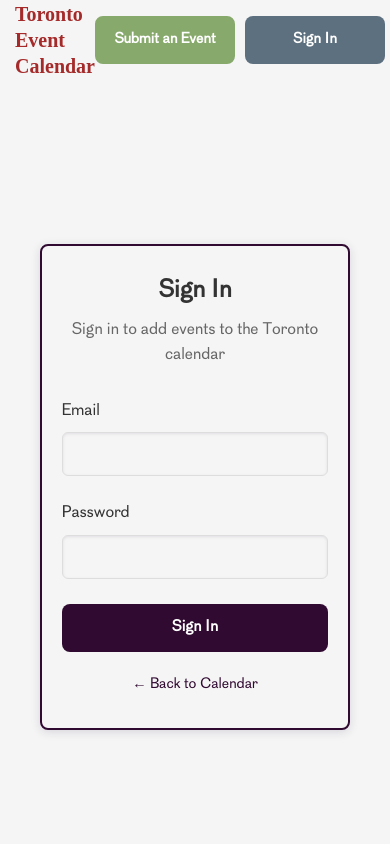
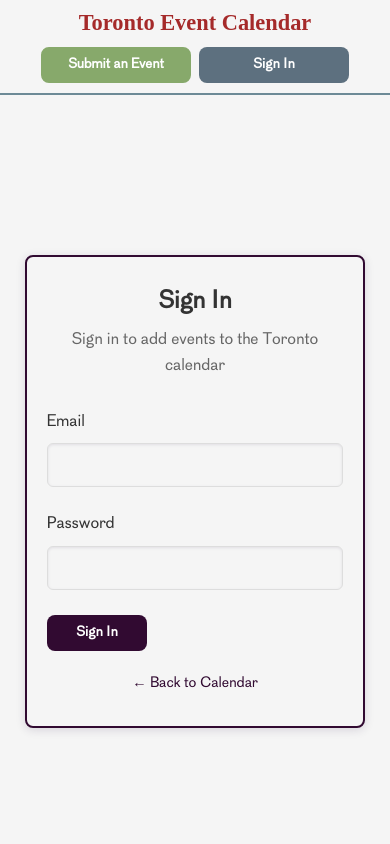
Before and after one commit to saintgull/torontocalendar, a React (Create React App) app in the folder client/: page /login in a window 390 px wide. Shown: the top 844 px of the page. Built offline with nearby package versions, Linux system fonts and the light colour scheme; no server answers; a web font is replaced by a local one.

Commit message:
Improve mobile layout: keep month view with horizontal scroll, stack header buttons below title

```diff
--- a/client/src/App.css
+++ b/client/src/App.css
@@ -222,8 +222,26 @@ a:hover {
 }
 
 @media (max-width: 768px) {
+  .main-content {
+    padding: 10px 5px;
+    margin-top: 0;
+  }
+
+  body {
+    overflow-x: hidden;
+  }
+
   .form-row {
     grid-template-columns: 1fr;
+  }
+
+  .btn {
+    min-width: 100px;
+    max-width: 140px;
+    width: auto;
+    height: 36px;
+    font-size: 0.85rem;
+    padding: 8px 16px;
   }
 }
 
--- a/client/src/components/Calendar.css
+++ b/client/src/components/Calendar.css
@@ -161,51 +161,6 @@
 }
 
 /* Mobile week view styles */
-.mobile-week-view {
-  display: none;
-  background: var(--calendar-bg);
-  border-radius: 12px;
-  overflow: hidden;
-  box-shadow: var(--shadow-medium);
-  border: 2px solid var(--dark-purple);
-}
-
-.week-grid {
-  display: grid;
-  grid-template-columns: repeat(7, 1fr);
-  gap: 1px;
-  background: var(--slate-gray);
-}
-
-.week-day {
-  background: var(--calendar-cell-bg);
-  min-height: 300px;
-  padding: 10px;
-  display: flex;
-  flex-direction: column;
-  border: 1px solid var(--calendar-cell-border);
-}
-
-.week-day-header {
-  font-weight: 700;
-  margin-bottom: 10px;
-  text-align: center;
-  color: var(--dark-purple);
-  font-size: 0.9rem;
-}
-
-.week-day-date {
-  font-size: 1.2rem;
-  font-weight: 600;
-  text-align: center;
-  margin-bottom: 10px;
-  color: var(--dark-purple);
-}
-
-.week-day.today {
-  background: var(--white-smoke);
-  border: 2px solid var(--auburn);
-}
 
 /* Desktop optimization for larger screens */
 @media (min-width: 1400px) {
@@ -248,12 +203,16 @@
 /* Mobile styles */
 @media (max-width: 768px) {
   .calendar-wrapper {
-    padding: 10px;
+    padding: 10px 5px;
+  }
+
+  .calendar {
+    border-radius: 8px;
   }
 
   .calendar-header {
-    padding: 15px;
-    gap: 10px;
+    padding: 12px;
+    gap: 8px;
   }
 
   .calendar-title {
@@ -261,57 +220,63 @@
   }
 
   .calendar-header h2 {
-    font-size: 1.25rem;
+    font-size: 1.1rem;
   }
 
   .nav-button {
-    padding: 10px 14px;
-    font-size: 0.9rem;
-    min-width: 80px;
-    max-width: 80px;
-    width: 80px;
-    height: 38px;
+    padding: 8px 12px;
+    font-size: 0.85rem;
+    min-width: 40px;
+    max-width: 40px;
+    width: 40px;
+    height: 36px;
   }
 
-  /* Show week view on mobile */
-  .mobile-week-view {
-    display: block;
+  /* Show month view with horizontal scroll on mobile */
+  .calendar-grid {
+    display: grid;
+    grid-template-columns: repeat(7, minmax(60px, 1fr));
+    overflow-x: auto;
+    -webkit-overflow-scrolling: touch;
   }
 
-  .week-grid {
-    display: flex;
-    flex-direction: column;
-    gap: 0;
+  .day-header {
+    padding: 8px 4px;
+    font-size: 0.7rem;
+    position: sticky;
+    top: 0;
+    background: var(--calendar-header);
+    z-index: 10;
   }
 
-  .week-day {
-    min-height: auto;
-    padding: 10px;
-    display: grid;
-    grid-template-columns: 60px 60px 1fr;
-    gap: 10px;
-    align-items: start;
+  .calendar-day {
+    min-height: 80px;
+    padding: 4px;
   }
 
-  .week-day-header {
+  .day-number {
     font-size: 0.8rem;
-    margin-bottom: 0;
+    margin-bottom: 4px;
   }
 
-  .week-day-date {
-    font-size: 1rem;
-    margin-bottom: 0;
+  .event-item {
+    padding: 3px 4px;
+    font-size: 0.6rem;
+    border-width: 1px;
   }
 
-  .week-day .day-events {
-    display: flex;
-    flex-direction: column;
-    gap: 4px;
-    max-height: none;
+  .event-title {
+    font-size: 0.6rem;
+    -webkit-line-clamp: 1;
   }
 
-  .week-day.today {
-    background: var(--white-smoke);
+  .event-time {
+    font-size: 0.55rem;
+  }
+
+  /* Hide download link on mobile */
+  .calendar-title a {
+    display: none;
   }
 }
 
--- a/client/src/components/Header.css
+++ b/client/src/components/Header.css
@@ -190,26 +190,61 @@
 }
 
 @media (max-width: 768px) {
+  .header {
+    position: sticky;
+    top: 0;
+    background: var(--white-smoke);
+    z-index: 100;
+    border-bottom: 2px solid var(--slate-gray);
+  }
+
   .header-content {
-    padding: 0 15px;
-    height: 80px;
+    padding: 10px;
+    height: auto;
+    flex-direction: column;
+    gap: 10px;
+  }
+
+  .logo {
+    width: 100%;
+    text-align: center;
   }
 
   .logo h1 {
-    font-size: 20px;
+    font-size: 1.4rem;
+    line-height: 1.2;
+  }
+
+  .header-actions {
+    width: 100%;
+    justify-content: center;
   }
 
   .user-menu {
-    gap: 10px;
+    gap: 8px;
+    width: 100%;
+    justify-content: center;
   }
 
   .user-name {
-    font-size: 0.9rem;
-    margin-right: 10px;
+    display: none;
+  }
+
+  .btn-add-event {
+    height: 36px !important;
+    font-size: 0.85rem;
+    padding: 8px 16px;
+    min-width: 100px;
+  }
+
+  .menu-icon-button {
+    width: 36px;
+    height: 36px;
+    padding: 8px;
   }
 
   .menu-icon {
-    width: 20px;
+    width: 18px;
   }
 
   .menu-line {
@@ -218,15 +253,25 @@
 
   .dropdown-menu {
     right: -10px;
+    min-width: 160px;
   }
 
   .guest-actions {
-    gap: 10px;
+    gap: 8px;
+    width: 100%;
+    justify-content: center;
   }
 
   .guest-actions .btn {
-    font-size: 0.9rem;
-    padding: 8px 12px;
-    min-width: 120px;
+    font-size: 0.85rem;
+    padding: 8px 16px;
+    min-width: 100px;
+    height: 36px;
+  }
+
+  .btn-submit-event,
+  .btn-secondary {
+    flex: 1;
+    max-width: 150px;
   }
 }
```
